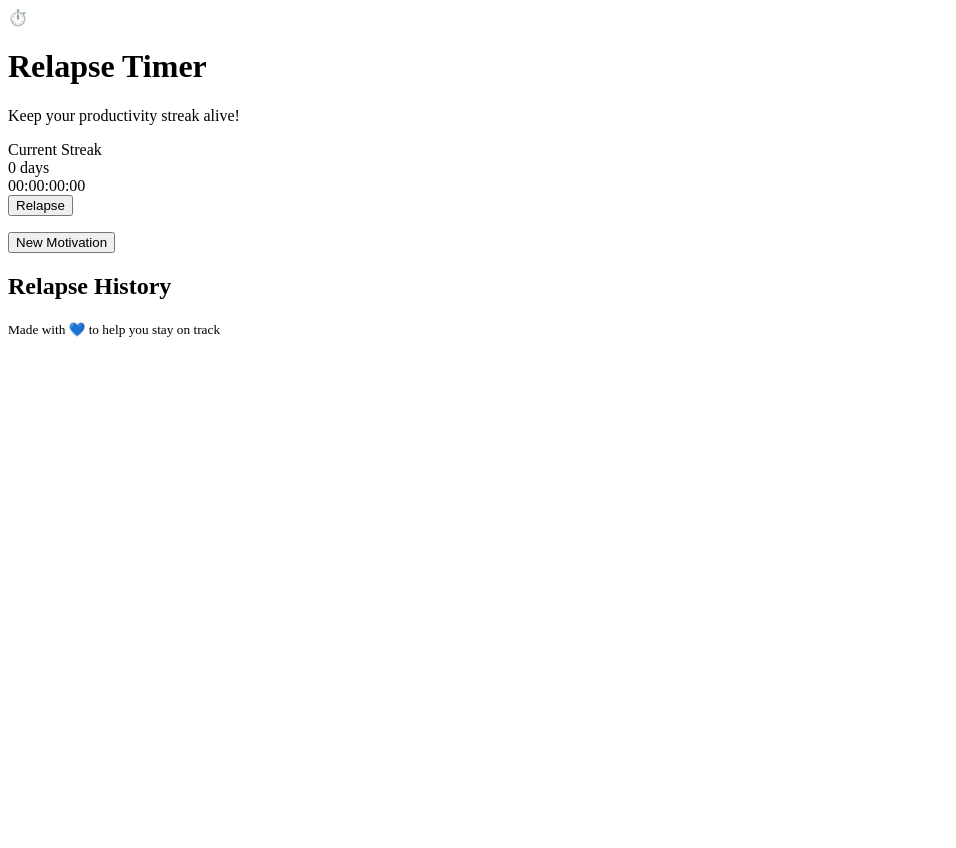
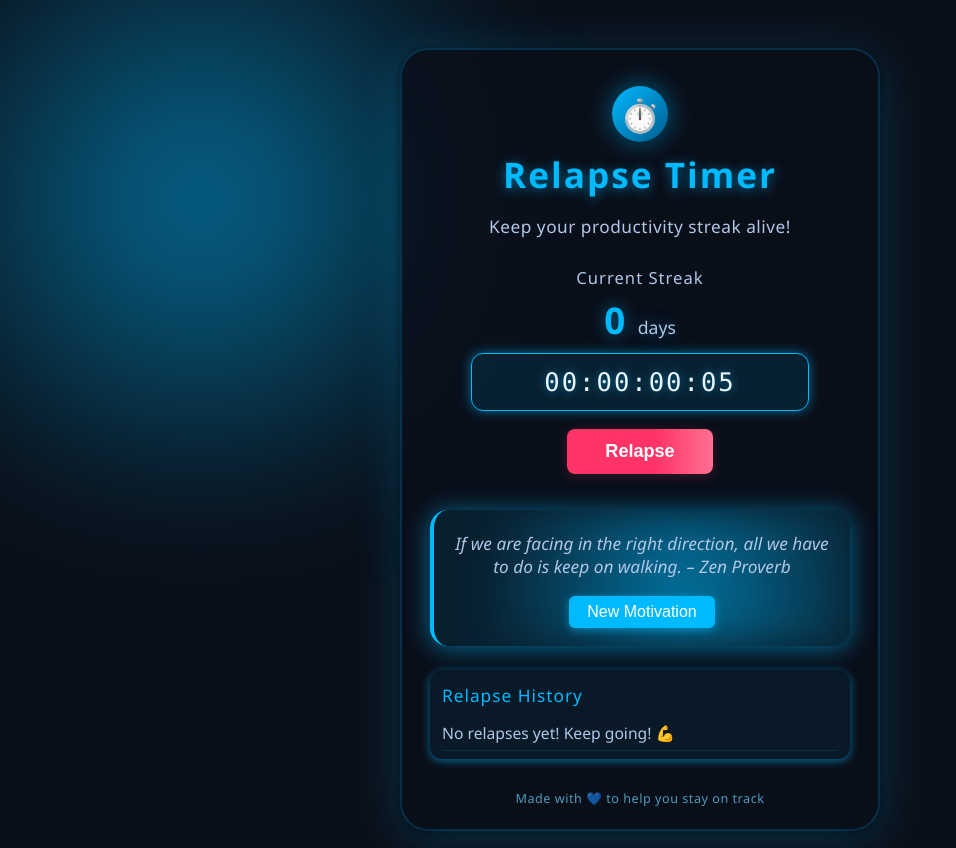
Before and after one commit to loveislearning/Taskify, a plain HTML site: page Relapse_timer.html in a window 1280 px wide. Shown: the whole page, without its empty margins (0-956 px from the left). Before the commit the page ends 800 px from the top, so only its background shows below. Drawn offline with Linux system fonts and the light colour scheme.

Commit message:
Update relapse.html
Attached css and js file

```diff
--- a/Relapse_timer.html
+++ b/Relapse_timer.html
@@ -4,7 +4,7 @@
   <meta charset="UTF-8" />
   <meta name="viewport" content="width=device-width, initial-scale=1.0"/>
   <title>Relapse Timer – Stay Productive</title>
-  <link rel="stylesheet" href="styles.css"/>
+  <link rel="stylesheet" href="relapse.css"/>
 </head>
 <body>
   <div class="background-glow"></div>
@@ -35,6 +35,6 @@
       <small>Made with 💙 to help you stay on track</small>
     </footer>
   </div>
-  <script src="script.js"></script>
+  <script src="relapse.js"></script>
 </body>
 </html>
```
